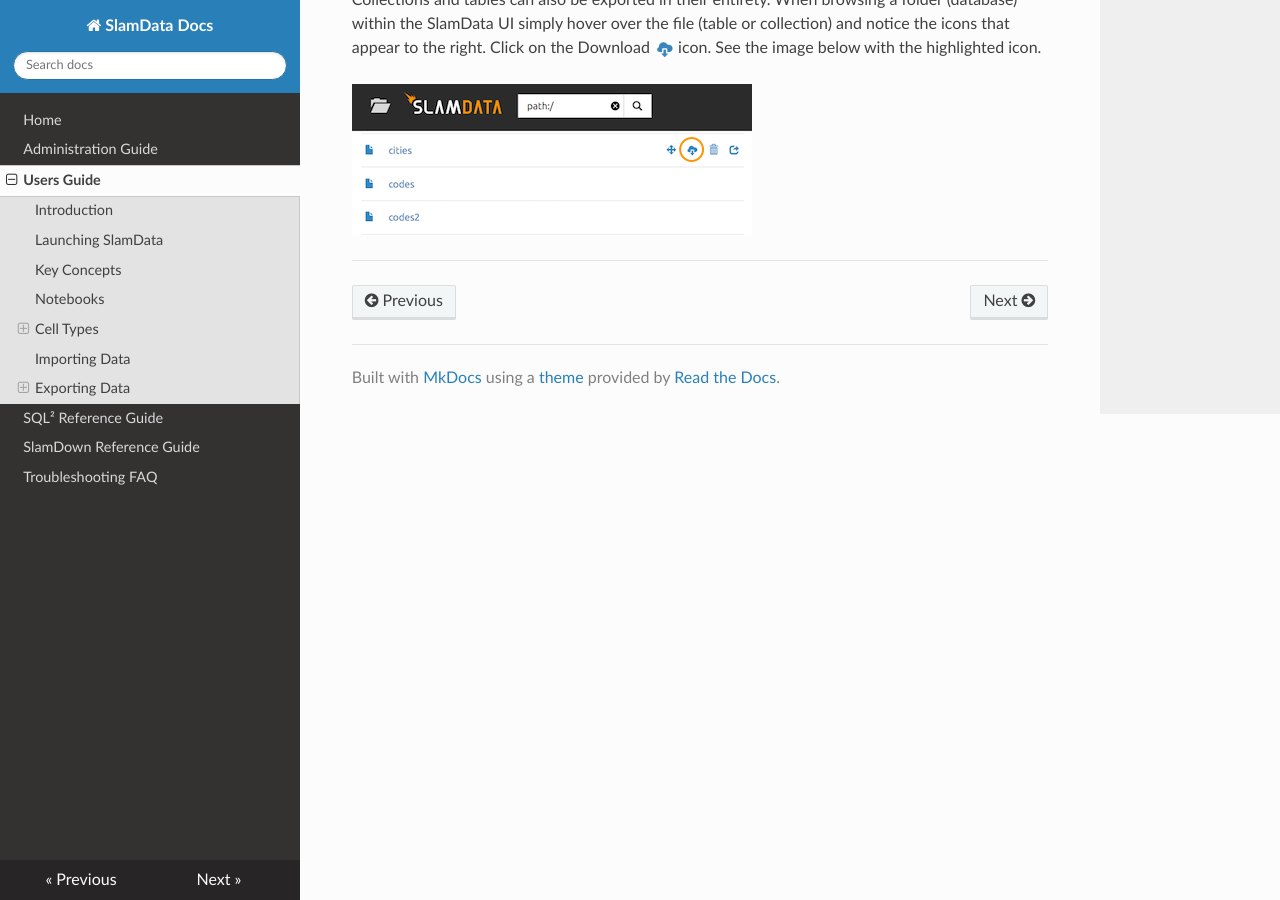
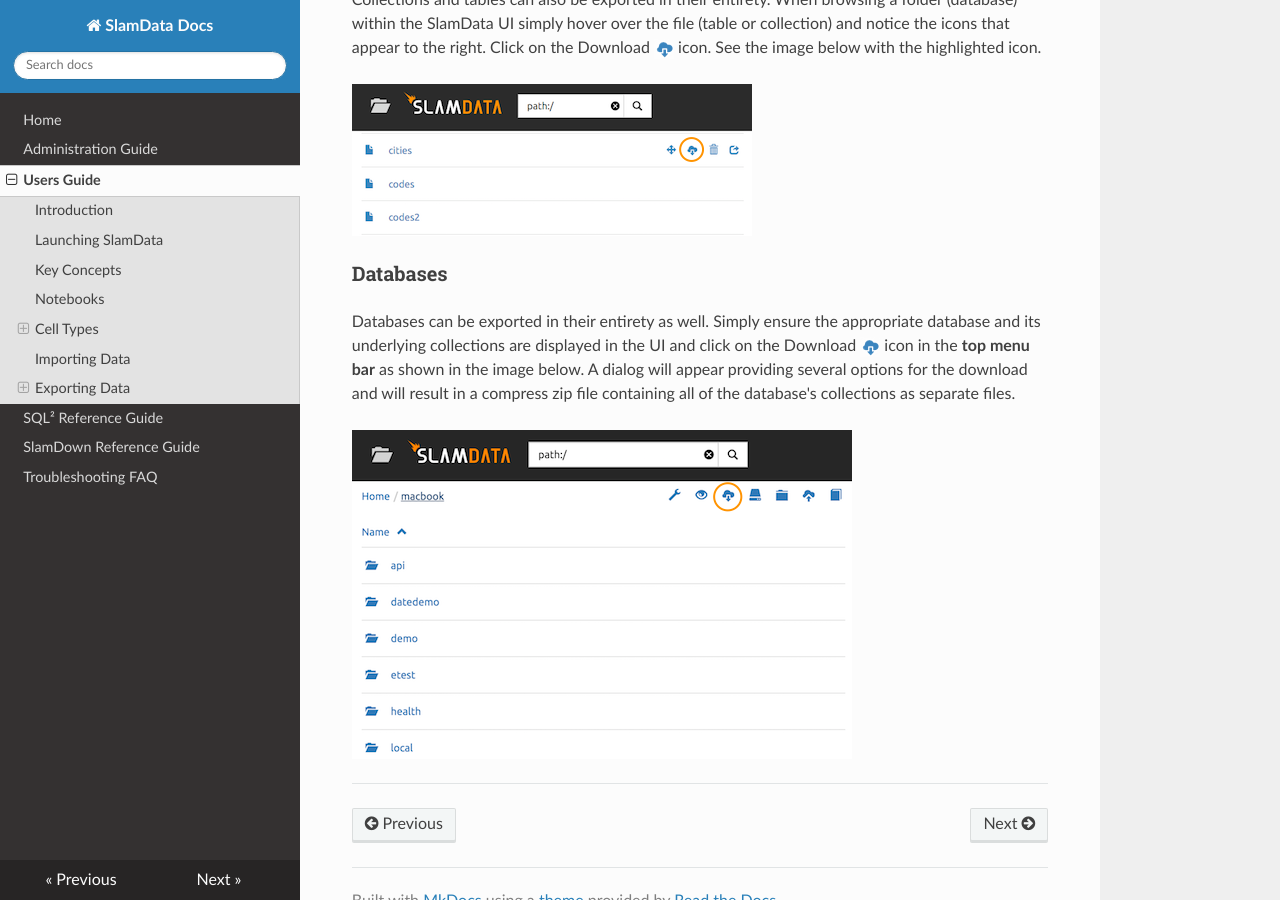
Before and after one commit to uapasha/slamdata-docs, an MkDocs documentation site: the page built from docs/users-guide.md, in a window 1280 px wide and 900 px high, scrolled down 11382 px. Built offline with MkDocs 1.6.1, drawn with Linux system fonts in a browser that asks for light colours; nearby versions of some CDN libraries; old or Windows-style settings are respelled for this version of MkDocs.

Commit message:
more content, still moving along

```diff
--- a/docs/users-guide.md
+++ b/docs/users-guide.md
@@ -385,5 +385,11 @@ Collections and tables can also be exported in their entirety.  When browsing a
 ![Download Collection](/images/screenshots/download-collection.png)
 
 
+### Databases
+
+Databases can be exported in their entirety as well.  Simply ensure the appropriate database and its underlying collections are displayed in the UI and click on the Download ![Download Icon](/images/icon-download.png) icon in the **top menu bar** as shown in the image below.  A dialog will appear providing several options for the download and will result in a compress zip file containing all of the database's collections as separate files.
+
+![Download Database](/images/screenshots/download-database.png)
+
 
 ---
```
Also changed, not shown: docs/images/screenshots/download-database.png (added).
